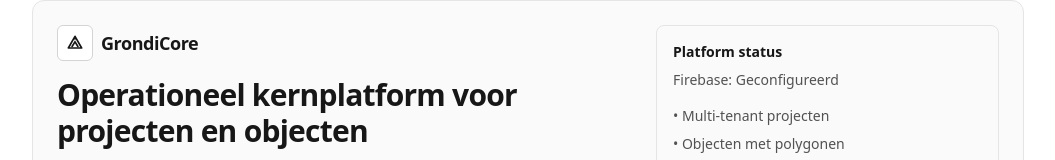
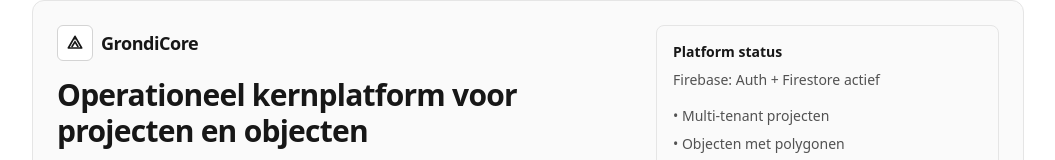
Before and after one commit to Officer-Dot/Grondi-Core, a Next.js app: page / in a window 1280 px wide. Shown: the part 126-286 px from the top of the page, without its empty margins (112-1167 px from the left). Built offline with nearby package versions, Linux system fonts and the light colour scheme; no server answers.

Commit message:
Integrate Firebase config and auth runtime sync

```diff
--- a/src/app/page.tsx
+++ b/src/app/page.tsx
@@ -36,7 +36,7 @@
           <aside className="rounded-lg border border-neutral-200 p-4 dark:border-neutral-700">
             <h2 className="text-sm font-semibold">Platform status</h2>
             <p className="gc-muted mt-2 text-sm">
-              Firebase: {firebaseInitialized ? "Geconfigureerd" : "Niet geconfigureerd"}
+              Firebase: {firebaseInitialized ? "Auth + Firestore actief" : "Niet geconfigureerd"}
             </p>
             <div className="mt-4 space-y-2 text-sm">
               <p className="gc-muted">• Multi-tenant projecten</p>
--- a/src/components/runtime-context.tsx
+++ b/src/components/runtime-context.tsx
@@ -1,7 +1,9 @@
 "use client";
 
 import { UserRole, canAccessModule } from "@/lib/domain";
+import { auth } from "@/lib/firebase";
 import { createContext, ReactNode, useContext, useEffect, useMemo, useState } from "react";
+import { onAuthStateChanged } from "firebase/auth";
 
 interface RuntimeState {
   tenantId: string;
@@ -63,6 +65,22 @@
     localStorage.setItem(STORAGE_KEY, JSON.stringify(state));
   }, [state]);
 
+  useEffect(() => {
+    if (!auth) {
+      return;
+    }
+
+    return onAuthStateChanged(auth, (user) => {
+      if (!user?.uid) {
+        return;
+      }
+
+      setState((current) =>
+        current.userId === user.uid ? current : { ...current, userId: user.uid }
+      );
+    });
+  }, []);
+
   const value = useMemo<RuntimeState>(
     () => ({
       tenantId: state.tenantId,
--- a/src/lib/firebase.ts
+++ b/src/lib/firebase.ts
@@ -14,7 +14,16 @@
   measurementId: process.env.NEXT_PUBLIC_FIREBASE_MEASUREMENT_ID,
 };
 
-const hasFirebaseConfig = Object.values(firebaseConfig).every(Boolean);
+const requiredConfig = {
+  apiKey: firebaseConfig.apiKey,
+  authDomain: firebaseConfig.authDomain,
+  projectId: firebaseConfig.projectId,
+  storageBucket: firebaseConfig.storageBucket,
+  messagingSenderId: firebaseConfig.messagingSenderId,
+  appId: firebaseConfig.appId,
+};
+
+const hasFirebaseConfig = Object.values(requiredConfig).every(Boolean);
 
 export const app: FirebaseApp | null = hasFirebaseConfig
   ? getApps()[0] ?? initializeApp(firebaseConfig)
```
